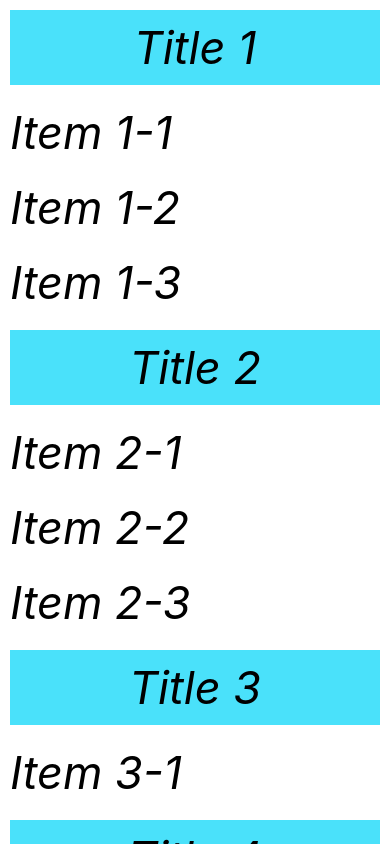
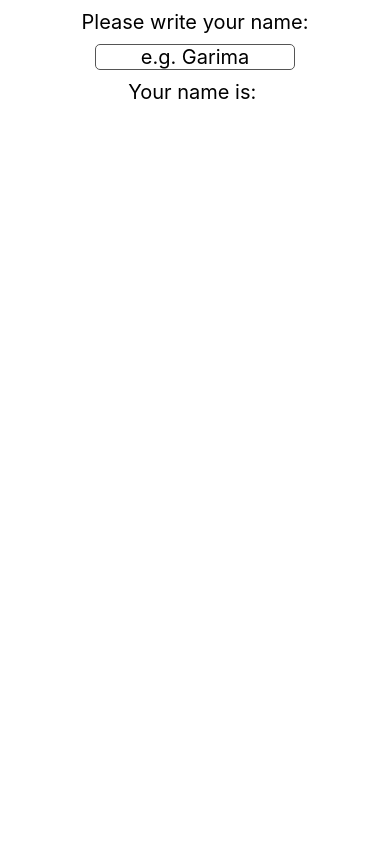
Before and after one commit to garimasingh18/my-first-react-native-app, a React Native app: screen / in a window 390 px wide. Built offline with nearby package versions, Linux system fonts and the light colour scheme.

Commit message:
input control

```diff
--- a/App.js
+++ b/App.js
@@ -1,122 +1,40 @@
 import React, { useState } from "react";
-import {
-  StyleSheet,
-  View,
-  Text,
-  ScrollView,
-  RefreshControl,
-  FlatList,
-  SectionList,
-} from "react-native";
+import { StyleSheet, View, Text, TextInput } from "react-native";
 
 const App = () => {
-  const [Items, setItems] = useState([
-    { name: "Item 1" },
-    { name: "Item 2" },
-    { name: "Item 3" },
-    { name: "Item 4" },
-    { name: "Item 5" },
-    { name: "Item 6" },
-    { name: "Item 7" },
-    { name: "Item 8" },
-    { name: "Item 9" },
-    { name: "Item 27" },
-    { name: "Item 78" },
-  ]);
-  const DATA = [
-    {
-      title: "Title 1",
-      data: ["Item 1-1", "Item 1-2", "Item 1-3"],
-    },
-    {
-      title: "Title 2",
-      data: ["Item 2-1", "Item 2-2", "Item 2-3"],
-    },
-    {
-      title: "Title 3",
-      data: ["Item 3-1"],
-    },
-    {
-      title: "Title 4",
-      data: ["Item 4-1", "Item 4-2"],
-    },
-  ];
-  const [Refreshing, setRefreshing] = useState(false);
-
-  const onRefresh = () => {
-    setRefreshing(true);
-    setItems([...Items, { name: "Item 69" }]);
-    setRefreshing(false);
-  };
+  const [name, SetName] = useState("");
 
   return (
-    <SectionList
-      keyExtractor={(item, index) => index.toString()}
-      sections={DATA}
-      renderItem={({ item }) => <Text style={styles.text}>{item}</Text>}
-      renderSectionHeader={({ section }) => (
-        <View style={styles.item}>
-          <Text style={styles.text}>{section.title}</Text>
-        </View>
-      )}
-    />
-    // <FlatList
-    //   keyExtractor={(item, index) => index.toString()}
-    //   data={Items}
-    //   renderItem={({ item }) => (
-    //     <View style={styles.item}>
-    //       <Text style={styles.text}>{item.name}</Text>
-    //     </View>
-    //   )}
-    //   refreshControl={
-    //     <RefreshControl
-    //       refreshing={Refreshing}
-    //       onRefresh={onRefresh}
-    //       colors={['#ff00ff']}
-    //     />
-    //   }
-    // />
-
-    // <ScrollView
-    //   style={styles.body}
-    //   refreshControl={
-    //     <RefreshControl
-    //       refreshing={Refreshing}
-    //       onRefresh={onRefresh}
-    //       colors={['#ff00ff']}
-    //     />
-    //   }
-    // >
-    //   {
-    //     Items.map((object) => {
-    //       return (
-    //         <View style={styles.item} key={object.key}>
-    //           <Text style={styles.text}>{object.item}</Text>
-    //         </View>
-    //       )
-    //     })
-    //   }
-    // </ScrollView>
+    <View style={styles.body}>
+      <Text style={styles.text}>Please write your name:</Text>
+      <TextInput
+        style={styles.input}
+        placeholder="e.g. Garima"
+        onChangeText={(value) => SetName(value)}
+      />
+      <Text style={styles.text}>Your name is: {name}</Text>
+    </View>
   );
 };
 
 const styles = StyleSheet.create({
   body: {
     flex: 1,
-    flexDirection: "column",
     backgroundColor: "#ffffff",
-  },
-  item: {
-    margin: 10,
-    backgroundColor: "#4ae1fa",
-    justifyContent: "center",
     alignItems: "center",
   },
   text: {
     color: "#000000",
-    fontSize: 45,
-    fontStyle: "italic",
+    fontSize: 20,
     margin: 10,
+  },
+  input: {
+    width: 200,
+    borderWidth: 1,
+    borderColor: "#555",
+    borderRadius: 5,
+    textAlign: "center",
+    fontSize: 20,
   },
 });
 
```
